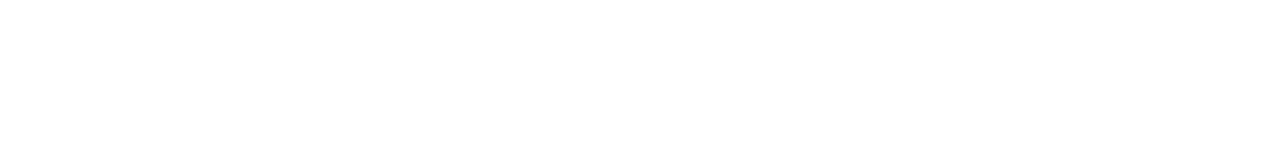
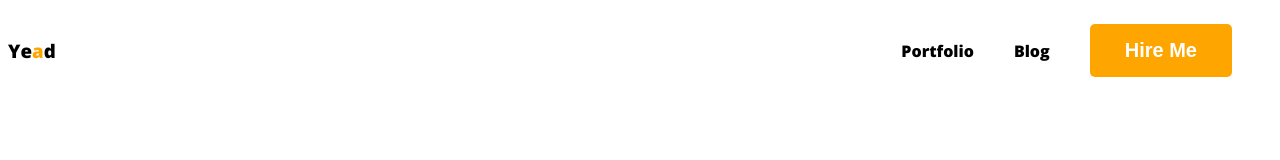
Before and after one commit to Yeadd/developer-protfolio, a plain HTML site: page index.html in a window 1280 px wide. Drawn offline with nearby package versions, Linux system fonts and the light colour scheme.

Commit message:
added nav

```diff
--- a/index.html
+++ b/index.html
@@ -3,9 +3,32 @@
 <head>
     <meta charset="UTF-8">
     <meta name="viewport" content="width=device-width, initial-scale=1.0">
-    <title>developer portfolio</title>
+    <title>Developer Portfolio</title>
+
+    <link rel="preconnect" href="https://fonts.googleapis.com">
+    <link rel="preconnect" href="https://fonts.gstatic.com" crossorigin>
+    <link href="https://fonts.googleapis.com/css2?family=Open+Sans:wght@800&display=swap" rel="stylesheet">
+    <link rel="stylesheet" href="styles/protfolio.css">
 </head>
 <body>
+    <header>
+
+        <nav>
+            <h3>Ye<span class="org">a</span>d</h3>
+        <ul>
+            <li><a href=""></a>Portfolio</li>
+            <li><a href=""></a>Blog</li>
+            <li><button class="btn">Hire Me</button></li>
+        </ul>
+        </nav>
+
+    </header>
+    <main>
+
+    </main>
+    <footer>
+
+    </footer>
 
 </body>
 </html>
--- /dev/null
+++ b/styles/protfolio.css
@@ -0,0 +1,38 @@
+nav{
+    display: flex;
+    align-items: center;
+    justify-content: space-between;
+}
+.org{
+    color: orange;
+}
+body{
+    font-family: 'Open Sans', sans-serif;
+}
+.protfolio-style{
+    color: gray;
+    font-size: 45px;
+    font-weight: 800;
+}
+nav > ul{
+    display: flex;
+    align-items: center;
+
+}
+nav li{
+    list-style: none;
+    margin-right: 40px;
+}
+nav a{
+    text-decoration: none;
+    color: black;
+}
+.btn{
+    border-radius: 5px;
+    background: orange;
+    font-size:20px ;
+    font-weight: 700;
+    border: 0;
+    color: white;
+    padding: 15px 35px ;
+}
```
